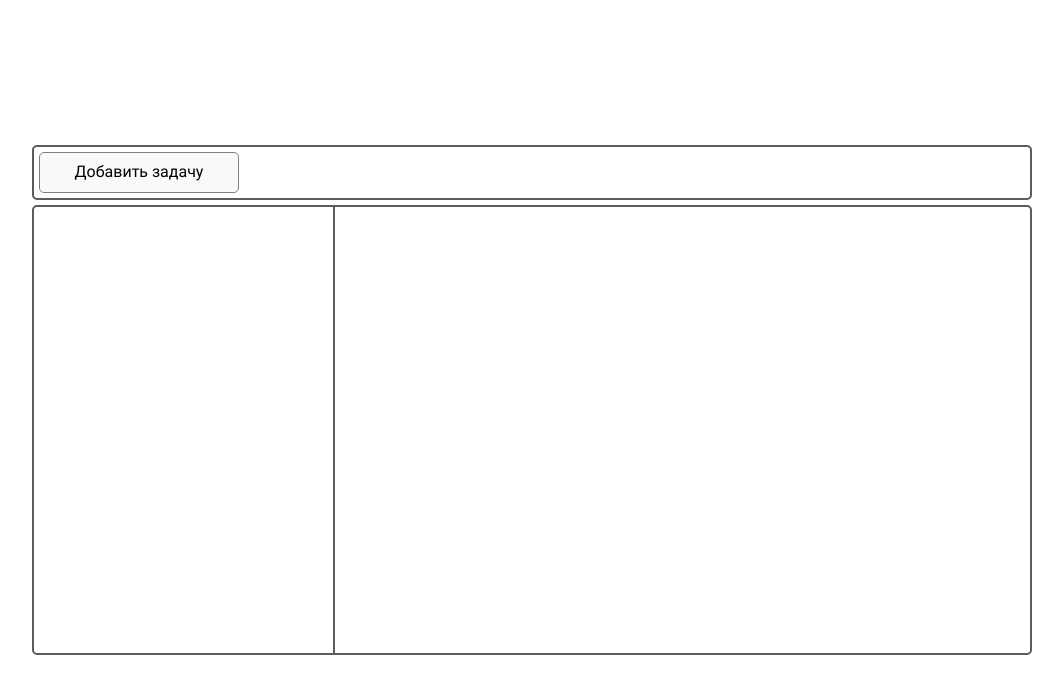
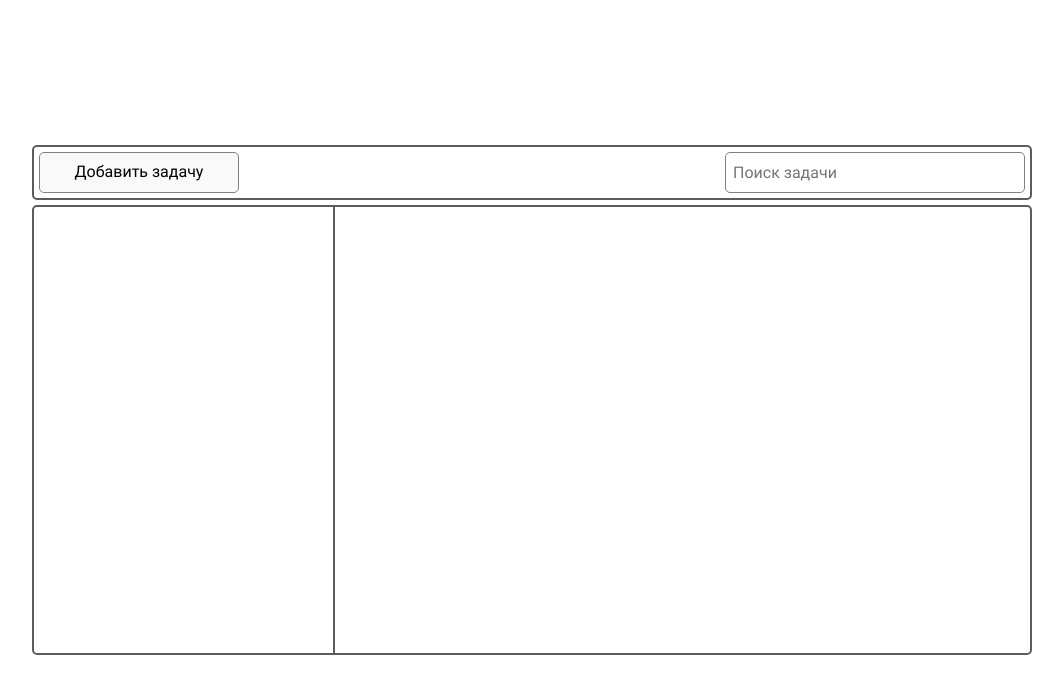
Before and after one commit to KLdevelop/react-todo-list, a React (Create React App) app: page / in a window 1280 px wide. Shown: the top 694 px of the page, without its empty margins (108-1171 px from the left). Built offline with nearby package versions, Linux system fonts and the light colour scheme.

Commit message:
todo search

```diff
--- a/src/components/TodoForm/TodoForm.tsx
+++ b/src/components/TodoForm/TodoForm.tsx
@@ -2,9 +2,13 @@ import React, { useState } from 'react';
 import styles from './todoForm.module.scss';
 import { TodoList, TodoEditor } from '..';
 import { useCacheableTodoState, useResizer } from 'src/hooks';
+import { filterTodoList } from 'src/utils';
 
 export const TodoForm = () => {
   const { todoItems, setTodoItem, addTodoItem, deleteTodoItem } = useCacheableTodoState();
+  const [filterString, setFilterString] = useState('');
+  const filteredTodoItems = filterTodoList(todoItems, filterString);
+
   const [activeId, setActiveId] = useState<number | null>(null);
   const activeItem = activeId !== null ? todoItems.get(activeId) : undefined;
 
@@ -16,10 +20,17 @@ export const TodoForm = () => {
         <button onClick={addTodoItem} className={styles.addTodoItem}>
           Добавить задачу
         </button>
+        <input
+          className={styles.search}
+          type="text"
+          value={filterString}
+          onChange={(e) => setFilterString(e.target.value)}
+          placeholder="Поиск задачи"
+        />
       </div>
       <div className={styles.content}>
         <span className={styles.todoList} ref={resizableRef}>
-          <TodoList todoItems={todoItems} activeId={activeId} setActiveId={setActiveId} />
+          <TodoList todoItems={filteredTodoItems} activeId={activeId} setActiveId={setActiveId} />
         </span>
         <span className={styles.resizer} ref={resizerRef} />
         {activeId !== null && activeItem !== undefined && (
--- a/src/components/TodoForm/todoForm.module.scss
+++ b/src/components/TodoForm/todoForm.module.scss
@@ -18,6 +18,22 @@
     height: $head-height;
     padding: 5px;
     margin-bottom: 5px;
+    display: flex;
+
+    .search {
+      width: 300px;
+      height: 100%;
+      outline: none;
+      border-radius: 5px;
+      border: 1px solid gray;
+      padding-left: 7px;
+      padding-right: 7px;
+      margin-left: auto;
+
+      &:focus {
+        border: 1.7px solid #0d5bd7;
+      }
+    }
 
     .addTodoItem {
       width: 200px;
@@ -46,7 +62,7 @@
       height: 100%;
       width: 30%;
       min-width: 150px;
-      max-width: 100%;
+      max-width: calc(100% - 250px);
       resize: horizontal;
     }
 
```
